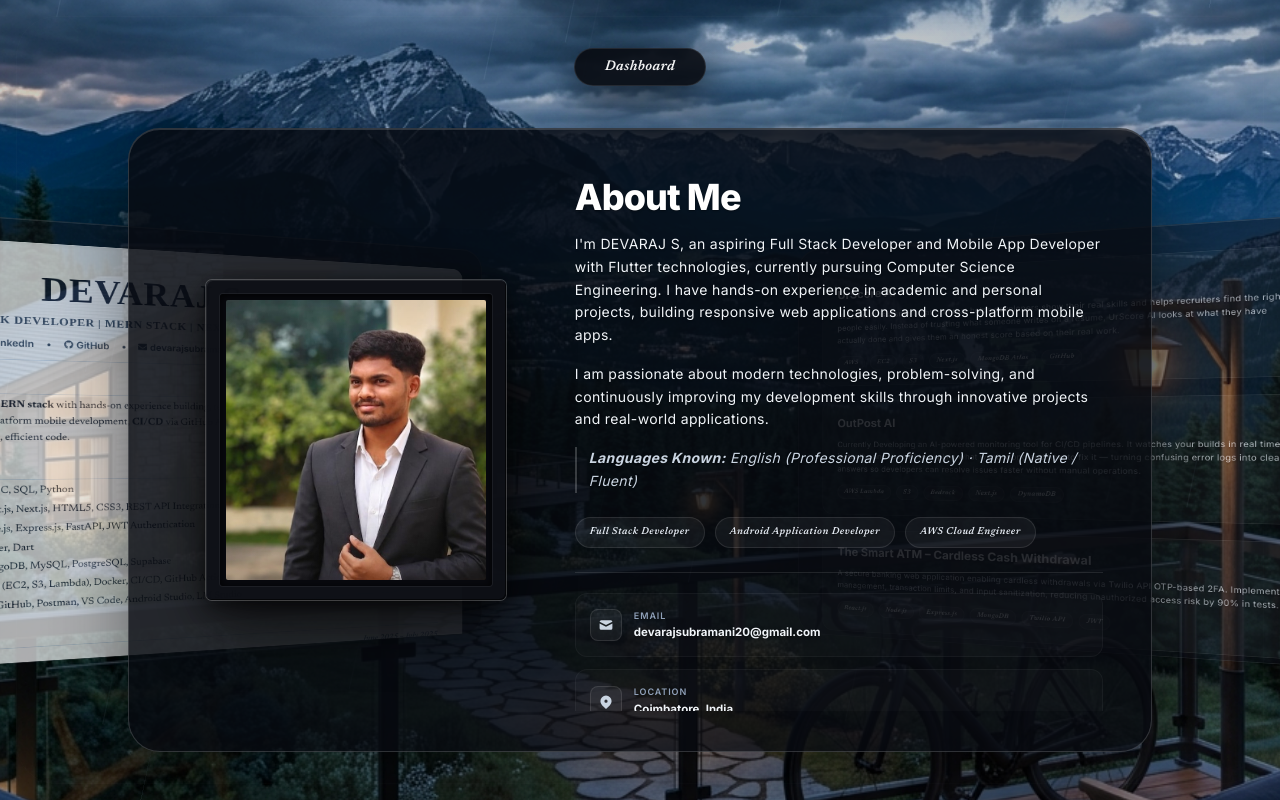
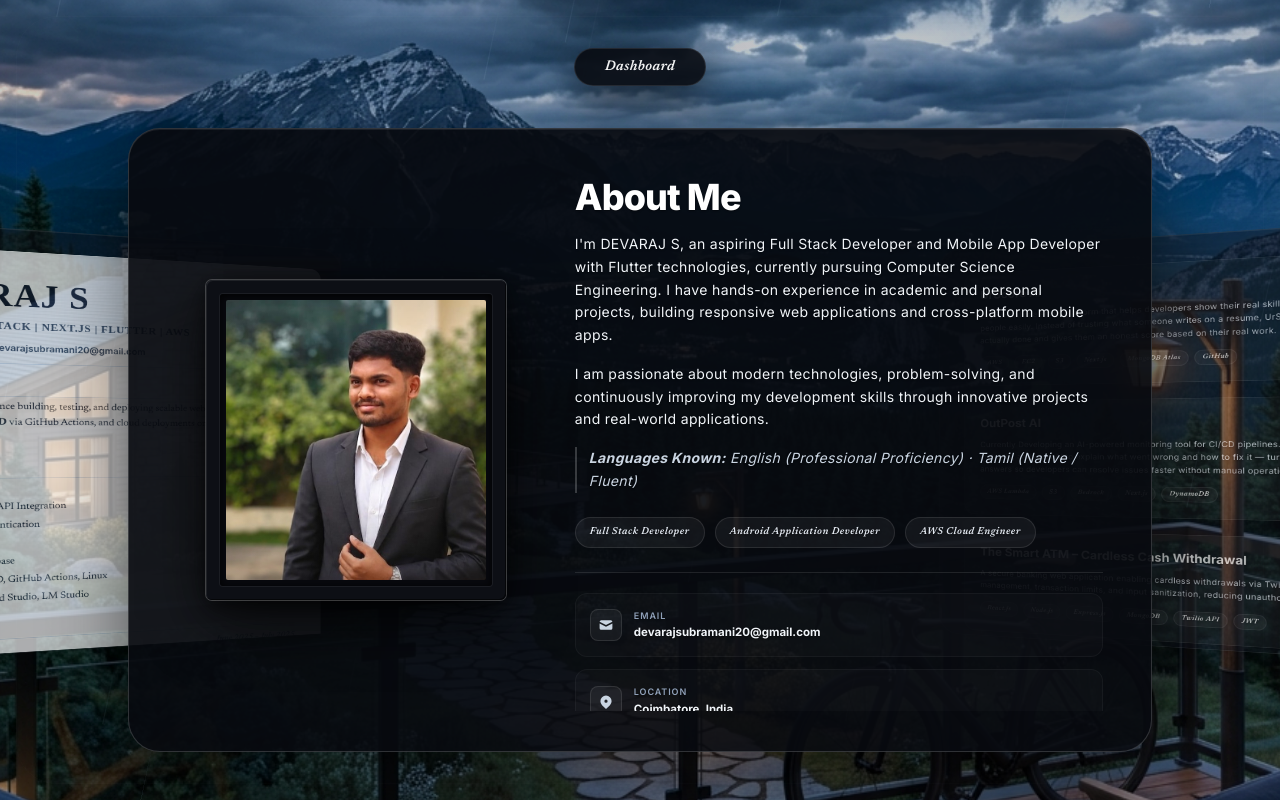
Before and after one commit to DEVARAJ-07/Portfolio, a React (Vite) app: page / in a window 1280 px wide. Built offline with nearby package versions, Linux system fonts and the light colour scheme.

Commit message:
Resolved the Lagging Issues and FPS drops

```diff
--- a/src/components/About.jsx
+++ b/src/components/About.jsx
@@ -27,11 +27,11 @@ export default function About() {
   ]
 
   return (
-    <div className="max-w-5xl w-full mx-auto p-8 md:p-10 rounded-[32px] vision-window h-[78vh] overflow-hidden pr-2">
-      <div className="grid md:grid-cols-12 gap-8 h-full items-stretch">
+    <div className="max-w-5xl w-full mx-auto p-5 md:p-10 rounded-[32px] vision-window h-[78vh] overflow-y-auto md:overflow-hidden pr-2">
+      <div className="grid md:grid-cols-12 gap-8 md:h-full items-stretch">
 
         {/* ── Specimen Plate Frame ── */}
-        <div className="md:col-span-5 flex flex-col items-center justify-center h-full">
+        <div className="md:col-span-5 flex flex-col items-center justify-center md:h-full">
           <div className="relative">
 
             {/*
@@ -105,7 +105,7 @@ export default function About() {
         </div>
 
         {/* Biography Content */}
-        <div className="md:col-span-7 h-full overflow-y-auto pr-2 pb-6 vision-scrollbar space-y-6">
+        <div className="md:col-span-7 md:h-full md:overflow-y-auto pr-2 pb-6 vision-scrollbar space-y-6">
           <motion.div
             initial={{ opacity: 0, x: 30 }}
             animate={{ opacity: 1, x: 0 }}
--- a/src/components/Contact.jsx
+++ b/src/components/Contact.jsx
@@ -136,7 +136,7 @@ export default function Contact() {
   }
 
   return (
-    <div className="max-w-5xl w-full mx-auto p-8 md:p-10 rounded-[32px] vision-window h-[78vh] overflow-y-auto pr-4 vision-scrollbar flex flex-col gap-6">
+    <div className="max-w-5xl w-full mx-auto p-5 md:p-10 rounded-[32px] vision-window h-[78vh] overflow-y-auto pr-4 vision-scrollbar flex flex-col gap-6">
 
       {/* Header */}
       <div className="space-y-1 select-text shrink-0">
@@ -178,7 +178,7 @@ export default function Contact() {
           initial={{ opacity: 0, y: 12 }}
           animate={{ opacity: 1, y: 0 }}
           transition={{ delay: 0.15 }}
-          className="p-6 rounded-3xl bg-white/5 border border-white/10 backdrop-blur-xl shadow-lg"
+          className="p-6 rounded-3xl bg-white/[0.04] border border-white/10 shadow-lg"
         >
           <form className="space-y-4" onSubmit={handleSubmit}>
 
@@ -251,7 +251,7 @@ export default function Contact() {
                     animate={{ opacity: 1 }}
                     exit={{ opacity: 0 }}
                     transition={{ duration: 0.2 }}
-                    className="absolute inset-0 rounded-full border border-white/12 bg-black/30 backdrop-blur-sm overflow-hidden flex items-center justify-center gap-2 font-newsreader italic text-sm tracking-wide text-white/80 select-none"
+                    className="absolute inset-0 rounded-full border border-white/12 bg-slate-950/90 overflow-hidden flex items-center justify-center gap-2 font-newsreader italic text-sm tracking-wide text-white/80 select-none"
                   >
                     <SendingPaperPlane />
                     <span className="animate-pulse">
--- a/src/components/Education.jsx
+++ b/src/components/Education.jsx
@@ -71,7 +71,7 @@ const hackathons = [
 
 export default function Education() {
     return (
-        <div className="max-w-5xl w-full mx-auto p-8 md:p-10 rounded-[32px] vision-window h-[78vh] overflow-y-auto pr-4 vision-scrollbar">
+        <div className="max-w-5xl w-full mx-auto p-5 md:p-10 rounded-[32px] vision-window h-[78vh] overflow-y-auto pr-4 vision-scrollbar">
             <div className="space-y-12">
                 {/* Education Timeline */}
                 <div>
--- a/src/components/Projects.jsx
+++ b/src/components/Projects.jsx
@@ -55,7 +55,7 @@ const projectsList = [
 
 export default function Projects() {
     return (
-        <div className="max-w-5xl w-full mx-auto p-8 md:p-10 rounded-[32px] vision-window h-[78vh] overflow-y-auto pr-4 vision-scrollbar">
+        <div className="max-w-5xl w-full mx-auto p-5 md:p-10 rounded-[32px] vision-window h-[78vh] overflow-y-auto pr-4 vision-scrollbar">
             <div className="flex flex-col gap-6">
                 {projectsList.map((proj, i) => (
                     <motion.div
--- a/src/components/Resume.jsx
+++ b/src/components/Resume.jsx
@@ -212,19 +212,19 @@ Proficient in \\textbf{Flutter} cross-platform mobile development, \\textbf{CI/C
 
 export default function Resume() {
     return (
-        <div className="max-w-5xl w-full mx-auto p-6 md:p-8 rounded-[32px] vision-window h-[78vh] overflow-y-auto pr-4 vision-scrollbar">
+        <div className="max-w-5xl w-full mx-auto p-4 md:p-8 rounded-[32px] vision-window h-[78vh] overflow-y-auto pr-4 vision-scrollbar">
             <motion.div
                 initial={{ opacity: 0, y: 15 }}
                 animate={{ opacity: 1, y: 0 }}
                 transition={{ duration: 0.5 }}
-                className="w-full rounded-2xl bg-white/[0.93] text-slate-900 border border-white/25 p-6 sm:p-10 shadow-inner select-text"
+                className="w-full rounded-2xl bg-white/[0.93] text-slate-900 border border-white/25 p-4 sm:p-10 shadow-inner select-text"
             >
                 {/* Styled A4 sheet layout content */}
                 <div className="space-y-4 text-left max-w-full font-newsreader" style={{ textShadow: 'none' }}>
                     {/* Header */}
                     <div className="text-center border-b border-slate-300 pb-3">
-                        <h1 className="text-5xl font-bold tracking-wide text-slate-900" style={{ fontFamily: '"Times New Roman", Times, serif' }}>DEVARAJ S</h1>
-                        <p className="text-[15.5px] font-bold text-slate-700 mt-2 uppercase tracking-wider" style={{ fontFamily: '"Times New Roman", Times, serif' }}>
+                        <h1 className="text-3xl sm:text-5xl font-bold tracking-wide text-slate-900" style={{ fontFamily: '"Times New Roman", Times, serif' }}>DEVARAJ S</h1>
+                        <p className="text-[11px] sm:text-[15.5px] font-bold text-slate-700 mt-2 uppercase tracking-wider" style={{ fontFamily: '"Times New Roman", Times, serif' }}>
                             Full Stack Developer | MERN Stack | Next.js | Flutter | AWS
                         </p>
                         <div className="flex flex-wrap items-center justify-center gap-x-4 gap-y-1 text-[13px] text-slate-700 mt-2 font-semibold font-sans">
--- a/src/components/Skills.jsx
+++ b/src/components/Skills.jsx
@@ -73,7 +73,7 @@ const skillCategories = [
 
 export default function Skills() {
     return (
-        <div className="max-w-5xl w-full mx-auto p-8 md:p-10 rounded-[32px] vision-window h-[78vh] overflow-y-auto pr-4 vision-scrollbar">
+        <div className="max-w-5xl w-full mx-auto p-5 md:p-10 rounded-[32px] vision-window h-[78vh] overflow-y-auto pr-4 vision-scrollbar">
             <div className="space-y-10">
                 {skillCategories.map((category, catIdx) => (
                     <div key={category.title}>
--- a/src/index.css
+++ b/src/index.css
@@ -179,17 +179,13 @@
 
   /* ── visionOS Apple Vision Pro UI ── */
   .vision-window {
-    background: var(--window-bg, rgba(28, 34, 52, 0.38));
-    backdrop-filter: blur(16px) saturate(160%);
-    -webkit-backdrop-filter: blur(16px) saturate(160%);
-    border: 1px solid var(--window-border, rgba(255, 255, 255, 0.22));
-    box-shadow: 0 30px 80px rgba(0, 0, 0, 0.45),
-                inset 0 1px 0 rgba(255, 255, 255, 0.15);
-    text-shadow: 0 1px 2px rgba(0, 0, 0, 0.4);
+    background: var(--window-bg, rgba(8, 10, 16, 0.95));
+    border: 1px solid var(--window-border, rgba(255, 255, 255, 0.12));
+    box-shadow: 0 30px 80px rgba(0, 0, 0, 0.55),
+                inset 0 1px 0 rgba(255, 255, 255, 0.08);
+    text-shadow: 0 1px 2px rgba(0, 0, 0, 0.45);
     will-change: transform, opacity;
     contain: layout style;
-    transition: background-color 0.4s cubic-bezier(0.25, 1, 0.5, 1),
-                border-color 0.4s cubic-bezier(0.25, 1, 0.5, 1);
   }
 
   .vision-dock {
```
Also changed, not shown: src/App.jsx (+7 -6 lines), src/components/SpatialBackground.jsx (+22 -2 lines).
